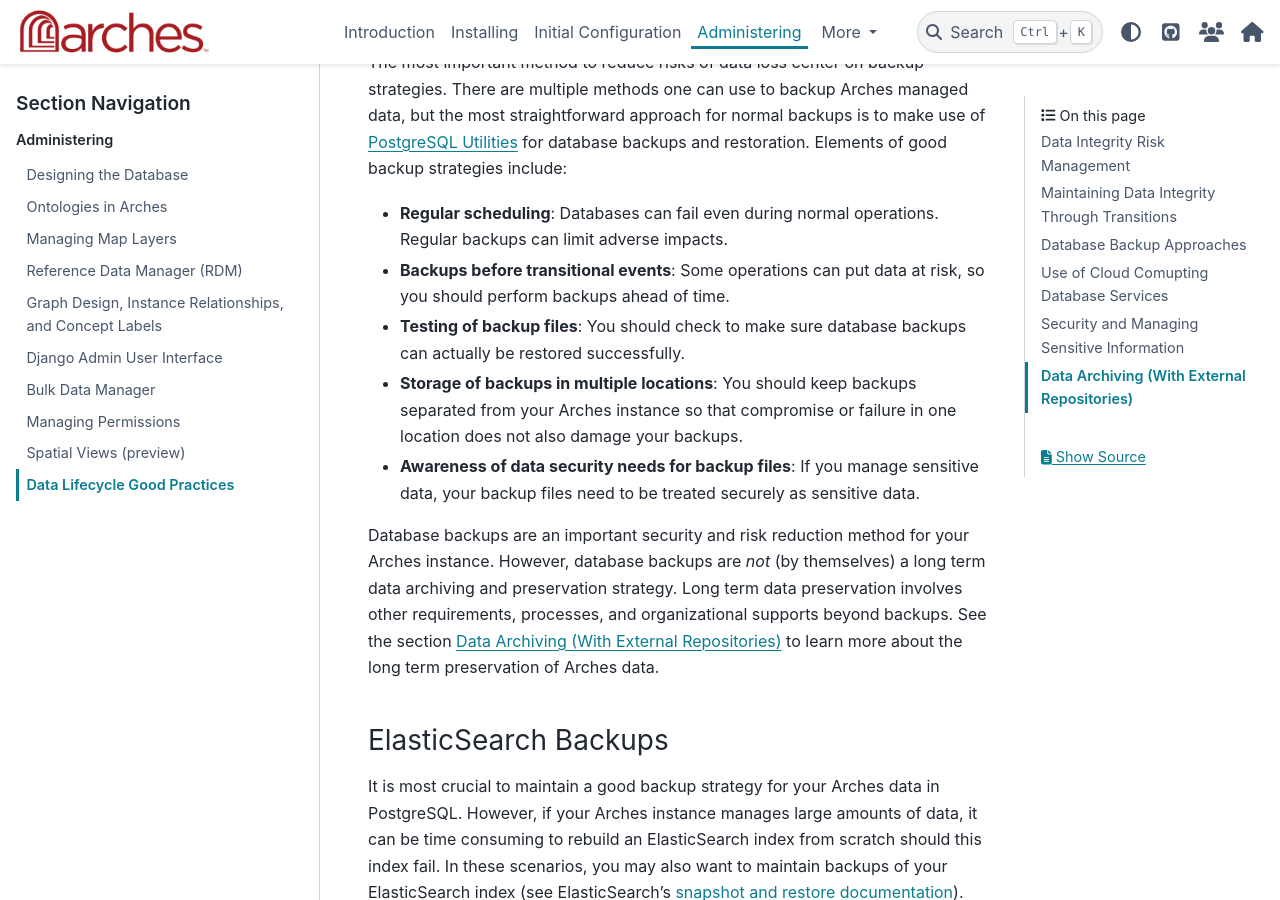
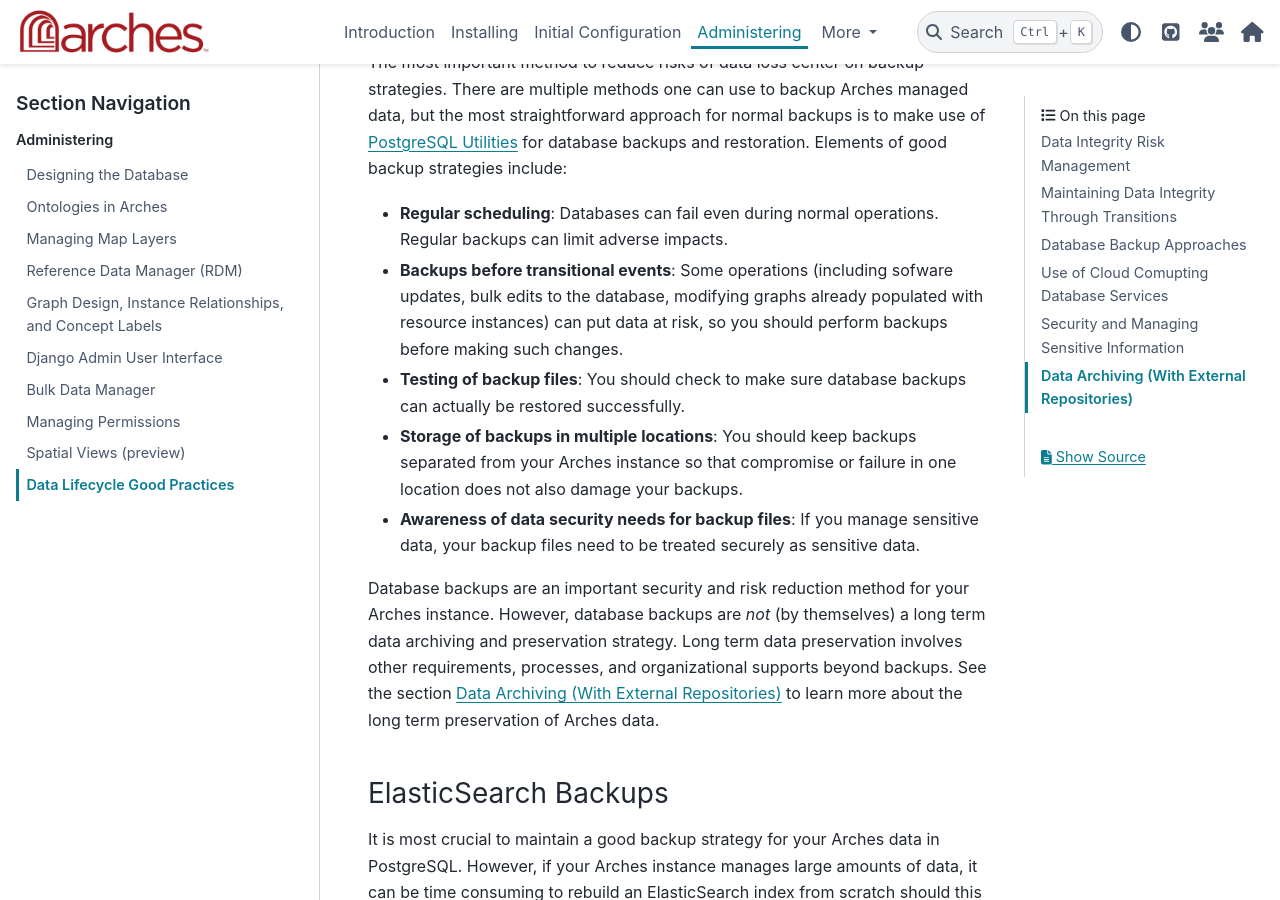
Before and after one commit to archesproject/arches-docs, a Sphinx documentation site: the page built from docs/administering/data-life-cycle.rst, in a window 1280 px wide and 900 px high, scrolled down 868 px. Built offline with Sphinx 7.4.7 and the PyData theme 0.15.4, drawn with Linux system fonts in a browser that asks for light colours.

Commit message:
Added transition examples

```diff
--- a/docs/administering/data-life-cycle.rst
+++ b/docs/administering/data-life-cycle.rst
@@ -25,7 +25,7 @@
 The most important method to reduce risks of data loss center on backup strategies. There are multiple methods one can use to backup Arches managed data, but the most straightforward approach for normal backups is to make use of :ref:`PostgreSQL Utilities` for database backups and restoration. Elements of good backup strategies include:
 
 * **Regular scheduling**: Databases can fail even during normal operations. Regular backups can limit adverse impacts.
-* **Backups before transitional events**: Some operations can put data at risk, so you should perform backups ahead of time.
+* **Backups before transitional events**: Some operations (including sofware updates, bulk edits to the database, modifying graphs already populated with resource instances) can put data at risk, so you should perform backups before making such changes.
 * **Testing of backup files**: You should check to make sure database backups can actually be restored successfully.
 * **Storage of backups in multiple locations**: You should keep backups separated from your Arches instance so that compromise or failure in one location does not also damage your backups.
 * **Awareness of data security needs for backup files**: If you manage sensitive data, your backup files need to be treated securely as sensitive data.
```
